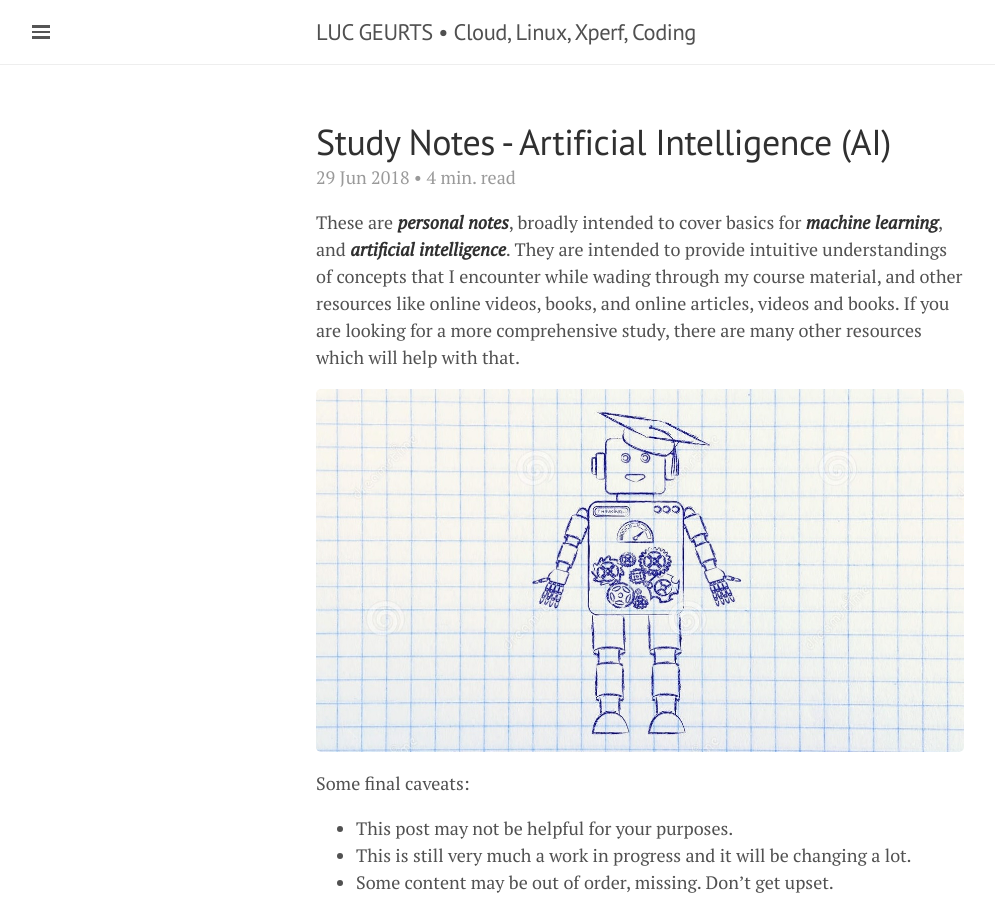
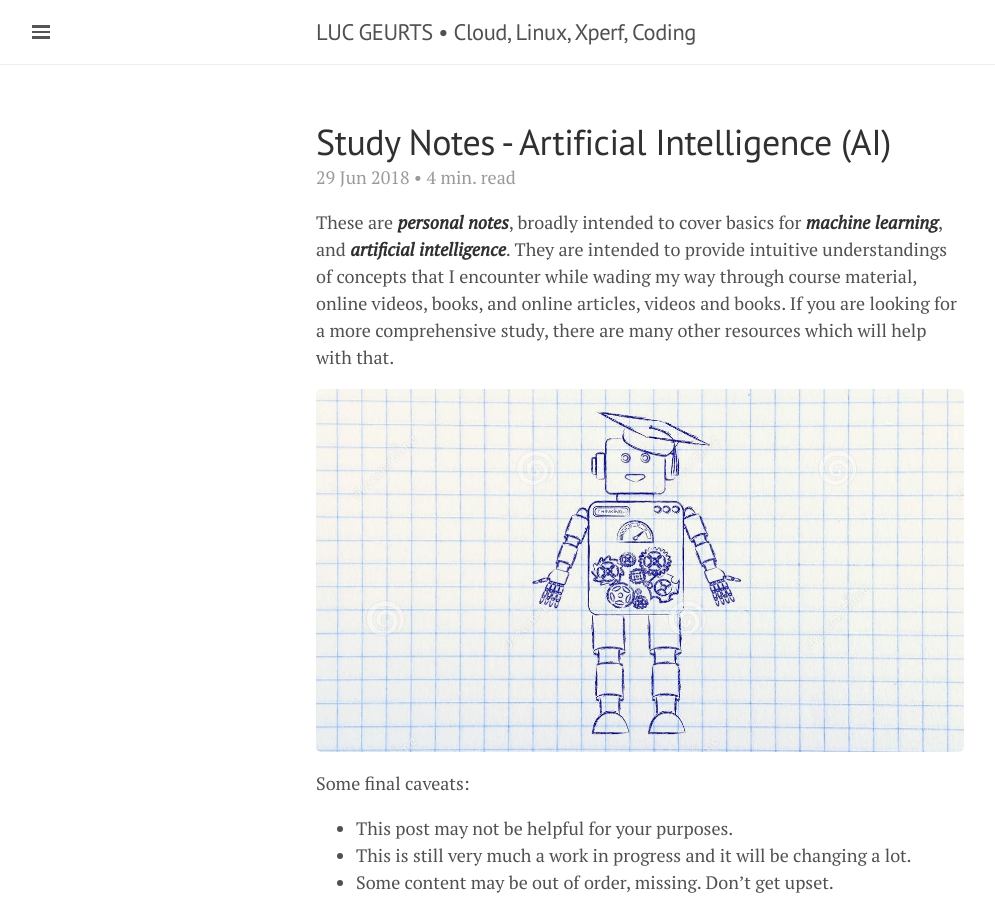
Before and after one commit to lgeurts/lgeurts.github.io, a Jekyll site: the page built from _posts/2018-06-29-artificial-intelligence-basics.md, in a window 1280 px wide and 900 px high. Shown: the whole window, without its empty margins (0-995 px from the left). Built offline with Jekyll 4.4.1, drawn with Linux system fonts in a browser that asks for light colours; nearby versions of some CDN libraries.

Commit message:
Update 2018-06-29-artificial-intelligence-basics.md

```diff
--- a/_posts/2018-06-29-artificial-intelligence-basics.md
+++ b/_posts/2018-06-29-artificial-intelligence-basics.md
@@ -8,7 +8,7 @@ tags: [ Artificial Intelligence ]
 ---
 
 These are ***personal notes***, broadly intended to cover basics for ***machine learning***, and ***artificial intelligence***.
-They are intended to provide intuitive understandings of concepts that I encounter while wading through my course material, and other resources like online videos, books, and online articles, videos and books. If you are looking for a more comprehensive study, there are many other resources which will help with that.
+They are intended to provide intuitive understandings of concepts that I encounter while wading my way through course material, online videos, books, and online articles, videos and books. If you are looking for a more comprehensive study, there are many other resources which will help with that.
 
 ![Robot](/assets/artificial-intelligence.jpg)
 
```
